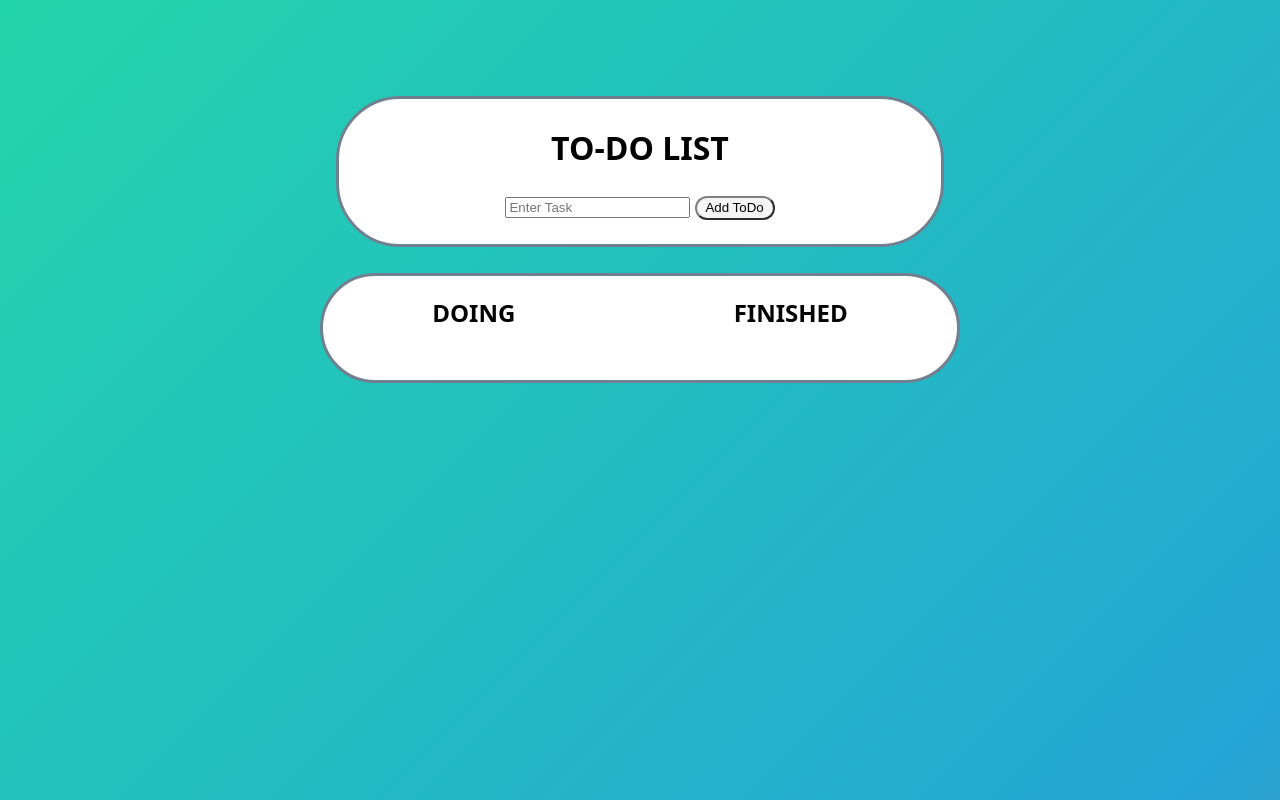
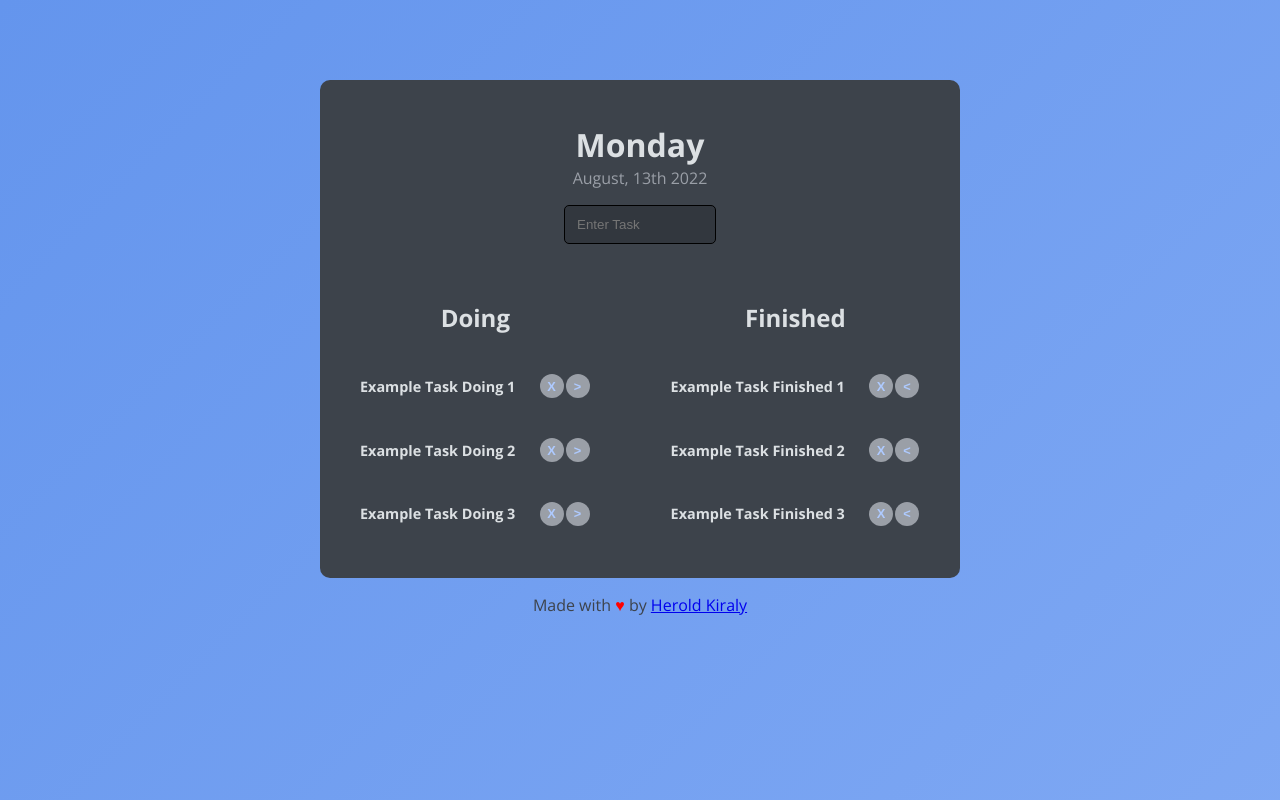
Before and after one commit to HeroldKiraly/ToDo-App, a plain HTML site: page index.html in a window 1280 px wide. Drawn offline with nearby package versions, Linux system fonts and the light colour scheme.

Commit message:
Finished ToDo List

```diff
--- a/Sass/app.scss
+++ b/Sass/app.scss
@@ -1,3 +1,14 @@
+// Color palette
+$swatch_1: #3d434b;
+$swatch_2: #aecaff;
+$swatch_3: #6495ED;
+$swatch_4: #dce0e3;
+$swatch_5: #9a9fa7;
+
+//Fonts
+$openSans: 'Open Sans', sans-serif;
+
+
 *,
 *::before,
 *::after {
@@ -6,13 +17,13 @@
 }
 
 html {
-    font-family: system-ui, -apple-system, BlinkMacSystemFont, 'Segoe UI', Roboto, Oxygen, Ubuntu, Cantarell, 'Open Sans', 'Helvetica Neue', sans-serif;
+    font-family: $openSans;
     font-size: 16px;
-    text-transform: uppercase;
-    background: linear-gradient(-45deg, #ee7752, #e73c7e, #23a6d5, #23d5ab);
+    background: linear-gradient(-45deg, $swatch_2, $swatch_3);
     background-size: 400%, 400%;
     background-repeat: no-repeat;
     background-attachment: fixed;
+    color: $swatch_4;
 }
 
 body {
@@ -25,35 +36,53 @@ body {
 }
 
 .main-content {
+    background-color: $swatch_1;
     display: grid;
     grid-template-columns: repeat(2, 1fr);
     gap: 10px;
     grid-auto-rows: minmax(100px, auto);
+    border-radius: 10px;
 
 }
 .adder {
     grid-column: 1 / 3;
     grid-row: 1;
     text-align: center;
-    background-color: white;
-    border: 0.2rem solid slategray;
     border-radius: 4rem;
     margin: 1rem;
     h1 {
         font-size: 2rem;
+        margin-bottom: 1px;
     }
-    button,
-    input {
+    p {
+        margin-top: 1px;
+        font-size: 1rem;
+        color: $swatch_5;
+    }
+    button {
         margin-bottom: 1.5rem;
     }
+    input {
+        background-color: #32373e;
+        color: $swatch_5;
+        margin-bottom: 1.5rem;
+        padding: 5px 12px;
+        border-radius: 5px;
+        border: 1px solid black;
+        transition: width ease 0.5s;
+        width: 25%;
+        height: 25%;
+
+        &:focus {
+            transition: ease 0.5s;
+            outline: 1px solid $swatch_5;
+            width: 50%;
+        }
+    }
     button {
-        border-radius: 1rem;
         width: 5rem;
         height: 1.5rem;
-        background-color: whitesmoke;
-        border-color: gray;
         &:hover {
-            background-color: lightgrey;
         }
     }
 }
@@ -63,8 +92,6 @@ body {
     grid-column: 1 / 3;
     grid-row: 2;
     width: 100%;
-    background-color: white;
-    border: 0.2rem solid slategray;
     border-radius: 4rem;
     > * {
         text-align: center;
@@ -83,27 +110,33 @@ ul {
     margin: 0;
     padding: 0rem 2rem 2rem 2rem;
     li {
-        border: 1px solid white;
         padding: 0.5rem;
         display: flex;
         align-items: center;
         justify-content: center;
         list-style-type: none;
-        background-color: lightcyan;
-        border: 1px solid gray;
         max-width: 100%;
         p {
             font-size: 0.9rem;
             font-weight: bold;
         }
         button {
-            border-radius: 1rem;
             width: 3rem;
             height: 1.5rem;
-            background-color: whitesmoke;
-            border-color: gray;
+            border: none;
+            background-color: $swatch_5;
+            font-weight: bold;
+            font-size: 0.8rem;
+            color: $swatch_2;
+            margin: 1px;
+            width: 1.5rem;
+            border-radius: 100%;
+            transition: ease 0.5s;
             &:hover {
-                background-color: lightgrey;
+                border-radius: 15%;
+                width: 15%;
+                background-color: $swatch_3;
+                color: $swatch_4;
             }
         }
         .deleteButton {
@@ -111,3 +144,12 @@ ul {
         }
     }
 }
+
+footer {
+    p {
+        color: $swatch_1;
+    }
+    span {
+        color: red;
+    }
+}
--- a/index.html
+++ b/index.html
@@ -6,33 +6,45 @@
     <meta http-equiv="X-UA-Compatible" content="IE=edge">
     <meta name="viewport" content="width=device-width, initial-scale=1.0">
     <title>To-Do App</title>
+    <link rel="preconnect" href="https://fonts.googleapis.com">
+    <link rel="preconnect" href="https://fonts.gstatic.com" crossorigin>
+    <link href="https://fonts.googleapis.com/css2?family=Open+Sans:ital,wght@0,300;0,400;0,500;0,600;0,700;0,800;1,300;1,400;1,500;1,600;1,700;1,800&display=swap" rel="stylesheet">
     <link rel="stylesheet" href="/Sass/app.css">
+    <script src="https://kit.fontawesome.com/ce21308127.js" crossorigin="anonymous"></script>
     <script src="/scripts/app.js" defer></script>
 </head>
 
 <body>
     <section class="main-content">
         <div class="adder">
-            <h1>To-Do List</h1>
+            <h1>Monday</h1>
+            <p>August, 13th 2022</p>
             <input type="text" id="userInput" placeholder="Enter Task">
-            <button id="addButton" onclick="newTask()">Add ToDo</button>
+            <!-- <button id="addButton" onclick="newTask()">Add ToDo</button> -->
         </div>
         <div id="todoList">
             <div class="section1-doing">
                 <h2>Doing</h2>
                 <ul id="doingList">
-                    <!-- <li><p>Example Item</p></li> -->
+                    <li><p>Example Task Doing 1</p></li>
+                    <li><p>Example Task Doing 2</p></li>
+                    <li><p>Example Task Doing 3</p></li>
                 </ul>
             </div>
 
             <div class="section2-finished">
                 <h2>Finished</h2>
                 <ul id="finishedList">
-                    <!-- <li><p>Example Item</p></li> -->
+                    <li><p>Example Task Finished 1</p></li>
+                    <li><p>Example Task Finished 2</p></li>
+                    <li><p>Example Task Finished 3</p></li>
                 </ul>
             </div>
         </div>
     </section>
+    <footer>
+        <p>Made with <span>♥</span> by <a href="https://github.com/HeroldKiraly">Herold Kiraly</a></p>
+    </footer>
 </body>
 
 </html>
```
Also changed, not shown: Sass/app.css, 1 other file.
